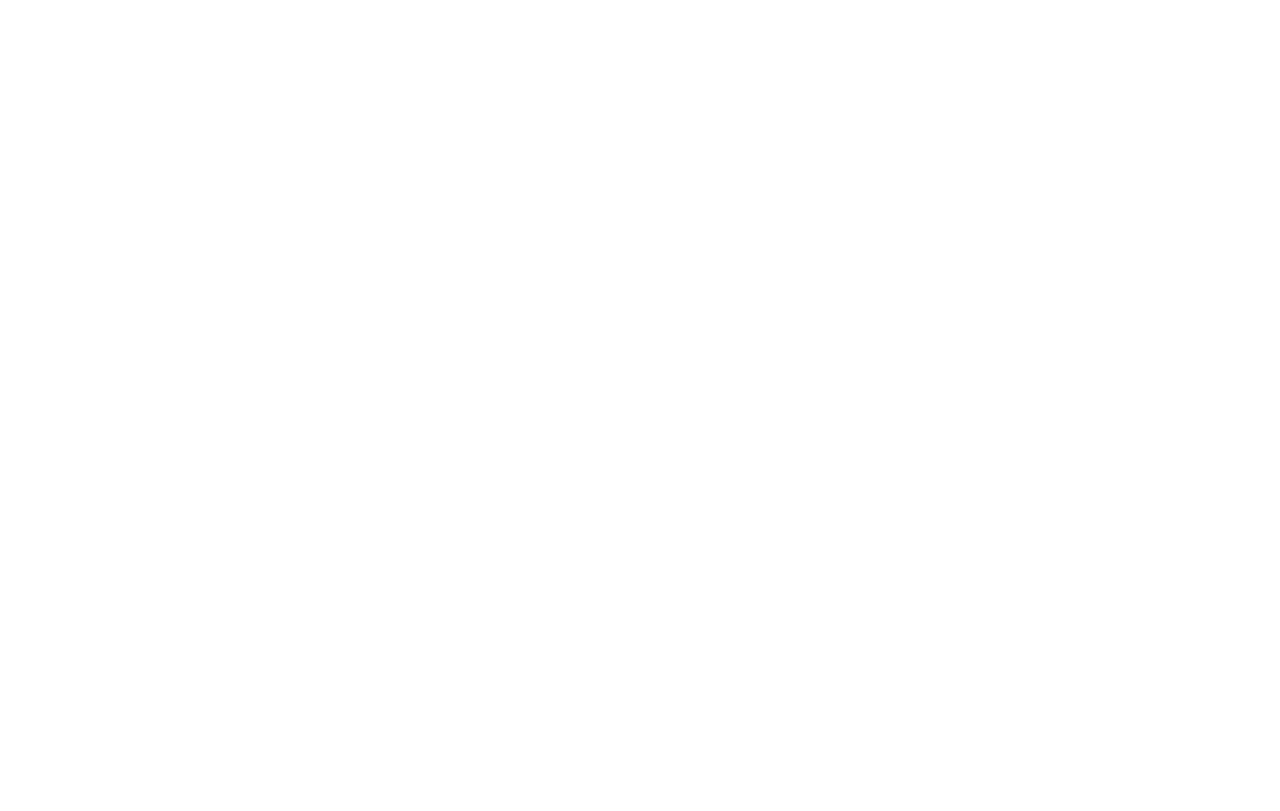
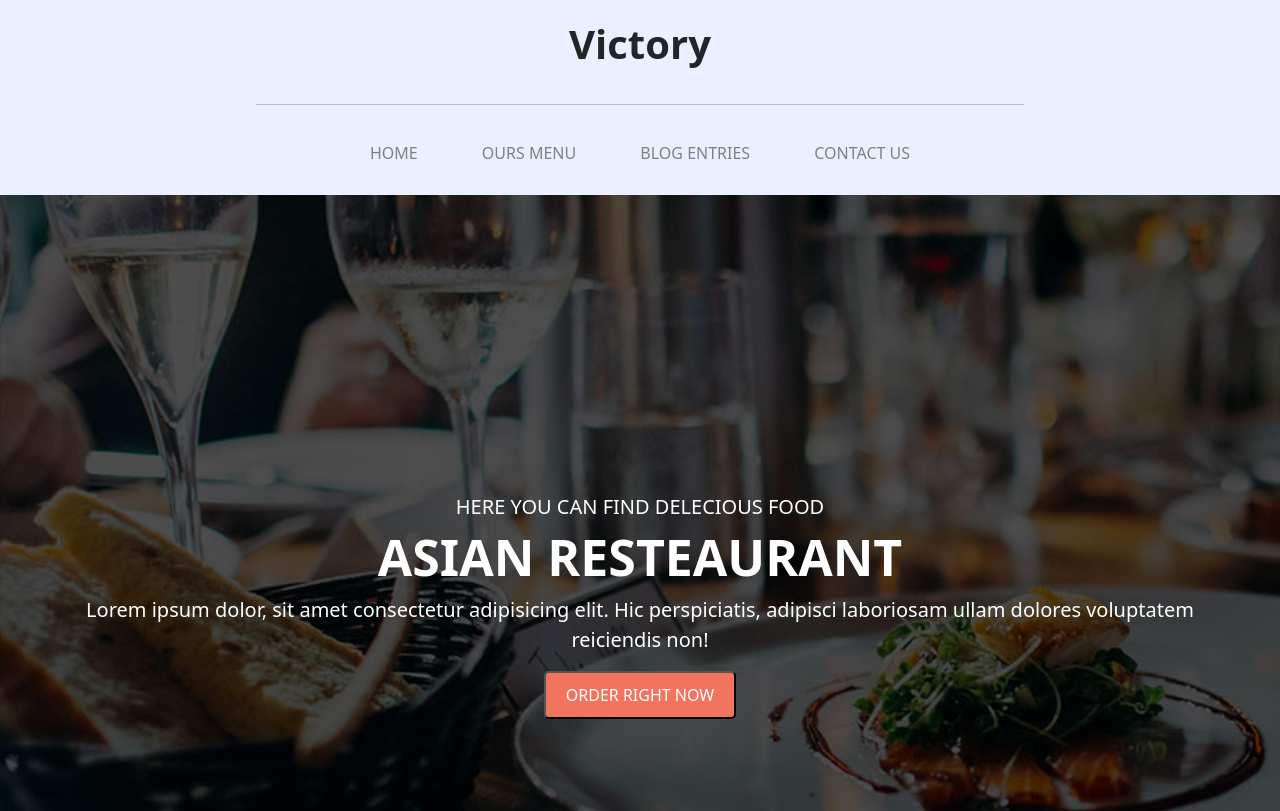
Before and after one commit to philippeK22/Victory-sass-bootstrap-git, a website: page index.html in a window 1280 px wide. Shown: the top 811 px of the page. Drawn offline with nearby package versions, Linux system fonts and the light colour scheme.

Commit message:
fin du header

```diff
--- a/index.html
+++ b/index.html
@@ -8,6 +8,33 @@
     <link rel="stylesheet" href="./public/css/app.css">
 </head>
 <body>
+    <header>
+        <div class="titreprincipal">
+            <h1>Victory</h1>
+        </div>
+        <hr>
+        <nav>
+            <div class="lienNav">
+                <div>
+                    <a href="">Home</a>
+                    <a href="">Ours Menu</a>
+                    <a href="">Blog Entries</a>
+                    <a href="">Contact US</a>
+                </div>
+            </div>
+        </nav>
+        <div class="fond-bg">
+            <h5>Here you can find delecious food</h5>
+            <h1>Asian Resteaurant</h1>
+            <p>Lorem ipsum dolor, sit amet consectetur adipisicing elit. Hic perspiciatis, adipisci laboriosam ullam dolores voluptatem  <br> reiciendis non!</p>
+            <button>order right now</button>
+        </div>
+
+    </header>
+    <!-- fin du header -->
+
+
+
 
 
 
--- a/src/sass/modules/_header.sass
+++ b/src/sass/modules/_header.sass
@@ -0,0 +1,67 @@
+
+body
+    margin: 0
+    width: 100%
+header
+    background-color: #EAF0FF
+    padding-bottom: 50px
+    background-image: url("../../")
+
+    .titreprincipal
+        text-align: center
+        justify-content: center
+        h1
+            font-weight: bolder
+            padding-top: 20px
+            padding-bottom: 20px
+    hr
+        width: 60%
+        margin-left: 20%
+
+    nav
+        display: flex
+        justify-content: center
+        padding-top:20px
+        padding-bottom: 30px
+        a
+             color: grey
+             justify-content: space-between
+             margin: 0 30px
+
+             text-transform: uppercase
+             text-decoration: none
+    .fond-bg
+        background-image: url(/public/img/banner-bg.jpg)
+        background-size: cover
+        background-repeat: no-repeat
+        height: 100vh
+        color: white
+        text-align: center
+        padding-top: 300px
+        align-items: center
+        h5
+            text-transform: uppercase
+        h1
+            text-transform: uppercase
+            font-size:50px
+            font-weight: bolder
+
+        p
+            font-size: 20px
+
+        button
+            background-color:#F2745F
+            color: white
+            padding: 10px 20px
+            border-radius: 5px
+            text-transform: uppercase
+
+@media screen and (max-width:620px)
+
+
+    .titreprincipal
+        text-align: center
+        nav
+            flex-wrap: wrap
+
+            // header fin
```
Also changed, not shown: public/fonts/OFL.txt (added, +93 -0 lines), public/css/app.css, public/fonts/Spectral-Bold.ttf (added), public/fonts/Spectral-BoldItalic.ttf (added), public/fonts/Spectral-ExtraBold.ttf (added), public/fonts/Spectral-ExtraBoldItalic.ttf (added), public/fonts/Spectral-ExtraLight.ttf (added), public/fonts/Spectral-ExtraLightItalic.ttf (added), public/fonts/Spectral-Italic.ttf (added), public/fonts/Spectral-Light.ttf (added), public/fonts/Spectral-LightItalic.ttf (added), public/fonts/Spectral-Medium.ttf (added), public/fonts/Spectral-MediumItalic.ttf (added), public/fonts/Spectral-Regular.ttf (added), 3 more files, 1 other file.
